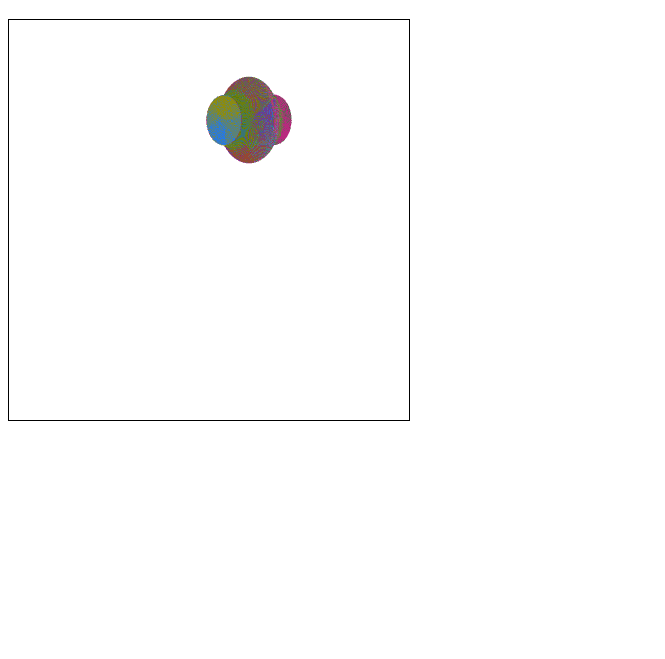
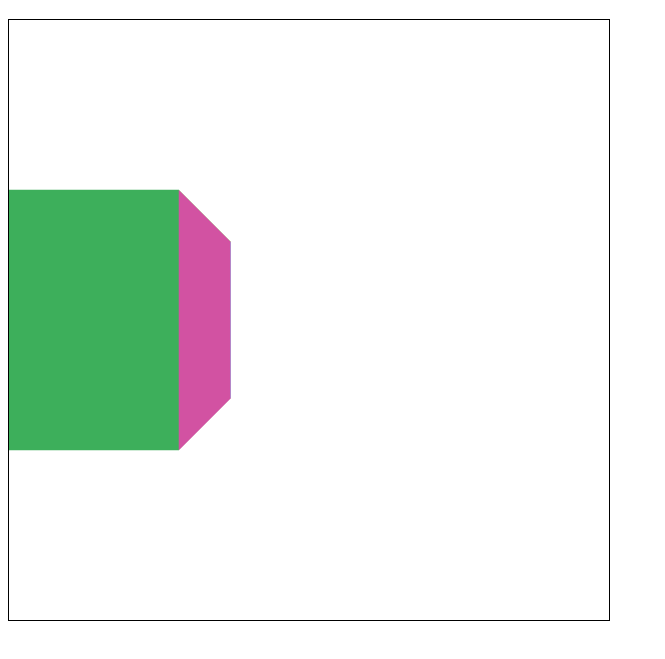
Before and after one commit to ksleungac/webgl, a plain HTML site: page index.html in a window 1280 px wide. Shown: the part 61-720 px from the top of the page, without its empty margins (0-665 px from the left). Drawn offline with Linux system fonts and the light colour scheme.

Commit message:
Addperspective

```diff
--- a/index.html
+++ b/index.html
@@ -9,6 +9,6 @@
   </head>
   <body>
     <h1>WebGL!</h1>
-    <canvas width="400" height="400"></canvas>
+    <canvas width="600" height="600"></canvas>
   </body>
 </html>
--- a/main.js
+++ b/main.js
@@ -130,14 +130,24 @@ const uniformLocations = {
 };
 
 const matrix = mat4.create();
-mat4.translate(matrix, matrix, [.2, .5, 0]);
-mat4.scale(matrix, matrix, [0.25, 0.25, 0.25]);
+const projectionMatrix = mat4.create();
+mat4.perspective(projectionMatrix,
+  75 * Math.PI/180,
+  canvas.width/canvas.height,
+  1e-4,
+  1e4
+)
+
+const finalMatrix = mat4.create();
+
+mat4.translate(matrix, matrix, [-1, 0, -2]);
 
 function animate() {
   requestAnimationFrame(animate);
-  mat4.rotateZ(matrix, matrix, Math.PI / 180);
-  mat4.rotateX(matrix, matrix, Math.PI / 180);
-  gl.uniformMatrix4fv(uniformLocations.matrix, false, matrix);
+  //mat4.rotateZ(matrix, matrix, Math.PI / 180);
+  //mat4.rotateX(matrix, matrix, Math.PI / 180);
+  mat4.multiply(finalMatrix, projectionMatrix, matrix);
+  gl.uniformMatrix4fv(uniformLocations.matrix, false, finalMatrix);
   gl.drawArrays(gl.TRIANGLES, 0, vertexData.length / 3);
 }
 
```
